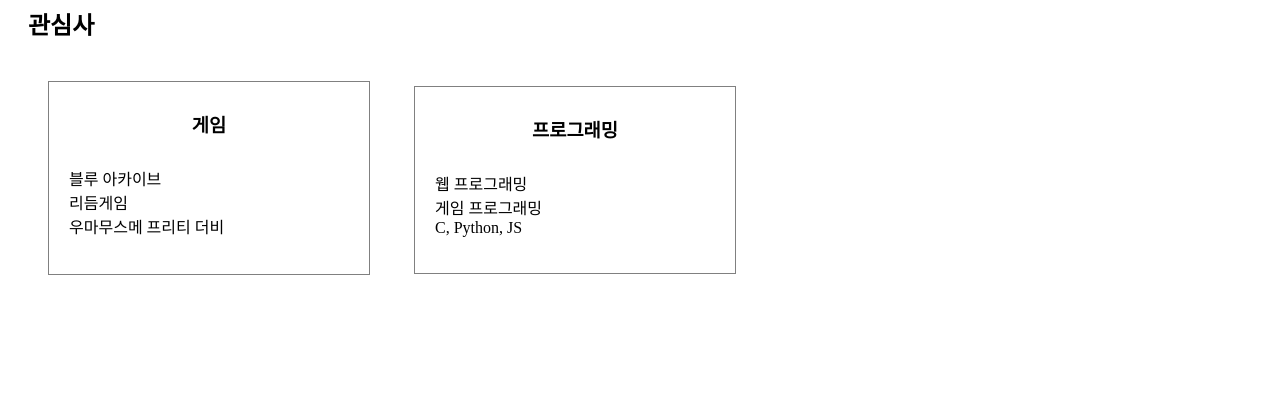
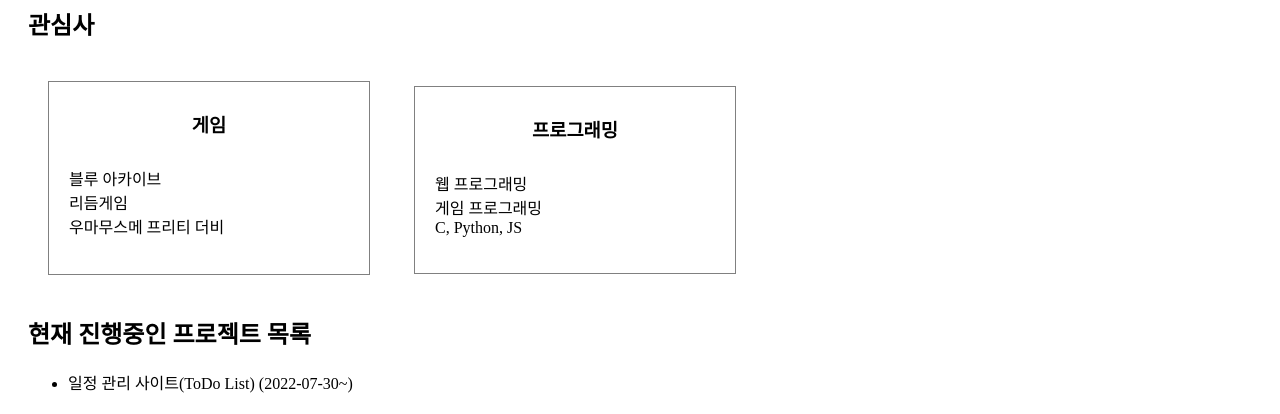
Before and after one commit to twnkm7089/twnkm7089profile.github.io, a plain HTML site: page index.html in a window 1280 px wide. Shown: the part 393-807 px from the top of the page. Drawn offline with Linux system fonts and the light colour scheme.

Commit message:
프로젝트 목록 추가

```diff
--- a/css/style.css
+++ b/css/style.css
@@ -15,6 +15,7 @@ div {
 #my_pic {
     float: left;
     margin-right: 20px;
+    width: 250px;
 }
 
 /*관심사 관련*/
--- a/index.html
+++ b/index.html
@@ -39,6 +39,12 @@
             </div>
         </div>
 
-
+        <!--프로젝트-->
+        <div id="projects">
+            <h2>현재 진행중인 프로젝트 목록</h2>
+            <ul>
+                <li>일정 관리 사이트(ToDo List) (2022-07-30~)</li>
+            </ul>
+        </div>
     </body>
 </html>
```
